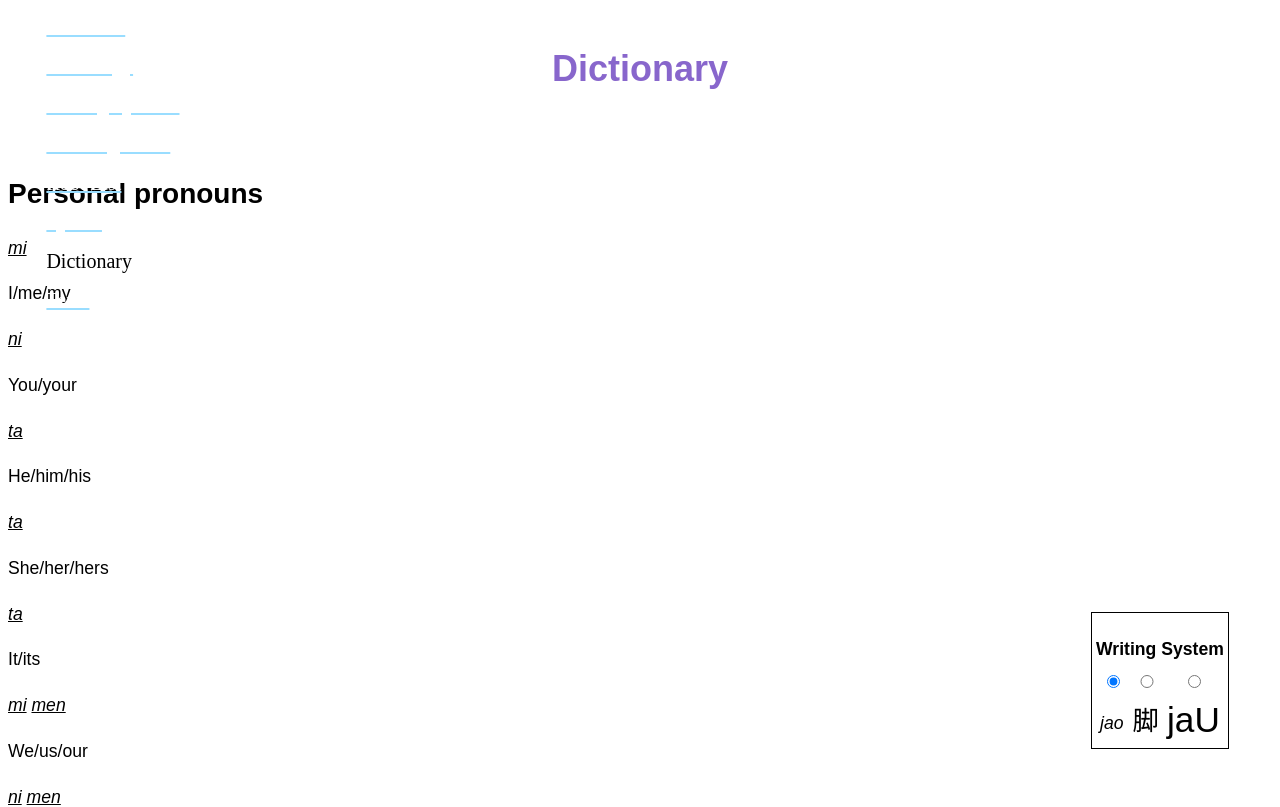
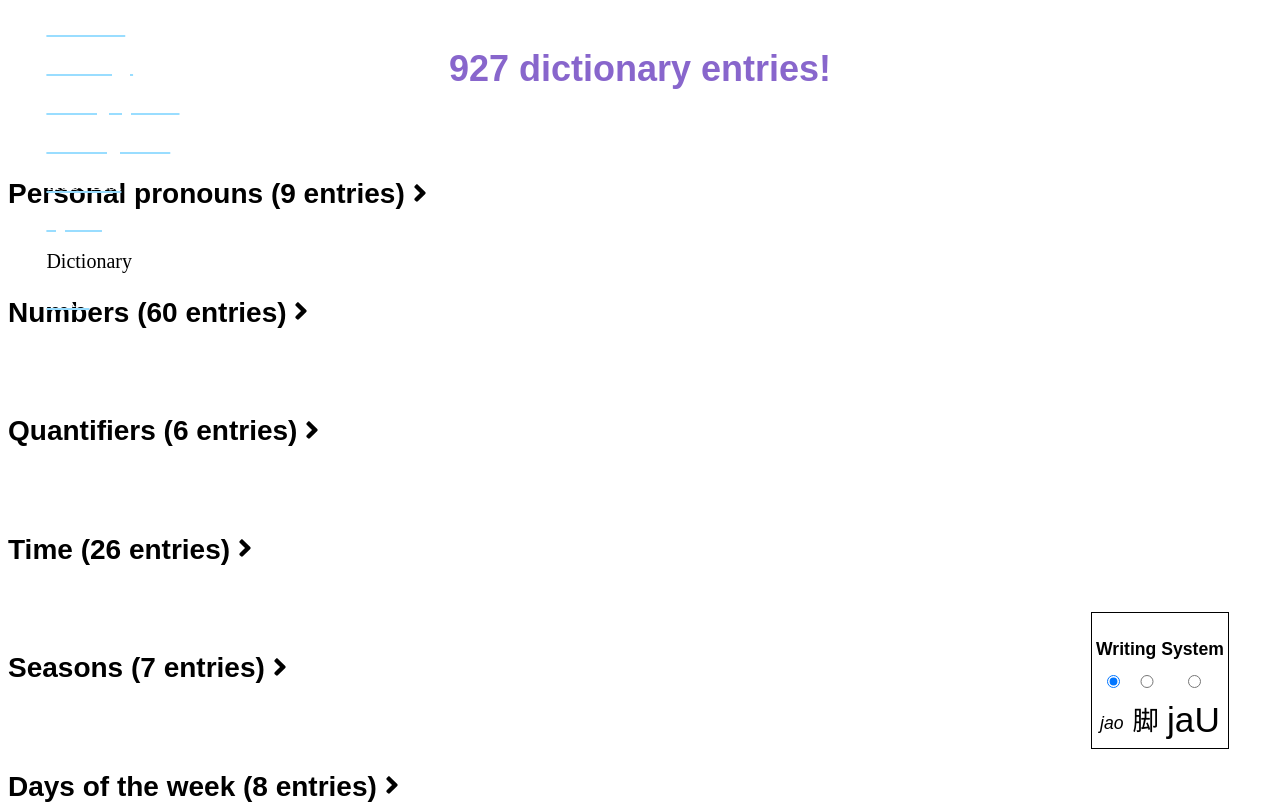
Before and after one commit to cstuartroe/jaobon, a React app: page /dictionary in a window 1280 px wide. Shown: the top 807 px of the page. Built offline with nearby package versions, Linux system fonts and the light colour scheme; the HTML template or start-up script is replaced by a standard one.

Commit message:
Collapsible dictionary sections

```diff
--- a/src/Dictionary.tsx
+++ b/src/Dictionary.tsx
@@ -3,6 +3,8 @@ import React, { Component } from "react";
 import _dictionary from "./dictionary.json"
 import {TranslatedLine} from "./AnnotatedText";
 import {DisplaySettings} from "./DisplaySettings";
+import {FontAwesomeIcon} from "@fortawesome/react-fontawesome";
+import {faAngleRight, faAngleDown} from "@fortawesome/free-solid-svg-icons";
 
 type DictionaryEntry = {
   English: string,
@@ -21,27 +23,58 @@ type Props = {
 }
 
 type State = {
+  open_sections: string[],
 }
 
 export default class Dictionary extends Component<Props, State> {
   constructor(props: Props) {
     super(props);
     this.state = {
+      open_sections: [],
     };
   }
 
 
   render() {
+    const num_entries = (
+        dictionarySections
+        .map(s => s.entries.length)
+        .reduce((m, n) => m + n, 0)
+    );
+    const { open_sections } = this.state;
+
     return (
       <>
-        <h1>Dictionary</h1>
+        <h1>{num_entries} dictionary entries!</h1>
         {dictionarySections.map(s => (
             <div key={s.title}>
               <div style={{height: "5vh"}}/>
 
-              <h2>{s.title}</h2>
+              <h2>
+                {s.title} ({s.entries.length} entries){' '}
+                <span
+                    style={{
+                      cursor: "pointer",
+                    }}
+                    onClick={() => {
+                      let open_sections: string[];
+                      if (this.state.open_sections.includes(s.title)) {
+                        open_sections = this.state.open_sections.filter(t => t !== s.title);
+                      } else {
+                        open_sections = this.state.open_sections.concat([s.title]);
+                      }
+                      this.setState({open_sections});
+                    }}
+                >
+                  {open_sections.includes(s.title) ? (
+                      <FontAwesomeIcon icon={faAngleDown}/>
+                  ) : (
+                      <FontAwesomeIcon icon={faAngleRight}/>
+                  )}
+                </span>
+              </h2>
 
-              {s.entries.map((e, i) => (
+              {open_sections.includes(s.title) && s.entries.map((e, i) => (
                   <TranslatedLine key={i} jaobon={e.Jaobon} translation={e.English} displaySettings={this.props.displaySettings}/>
               ))}
             </div>
```
